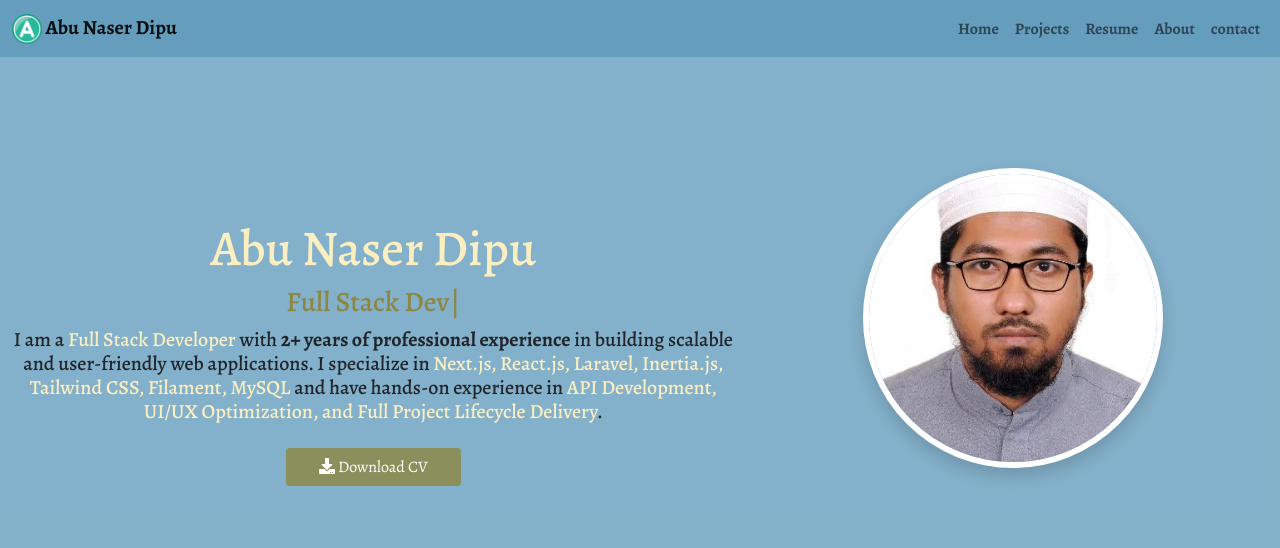
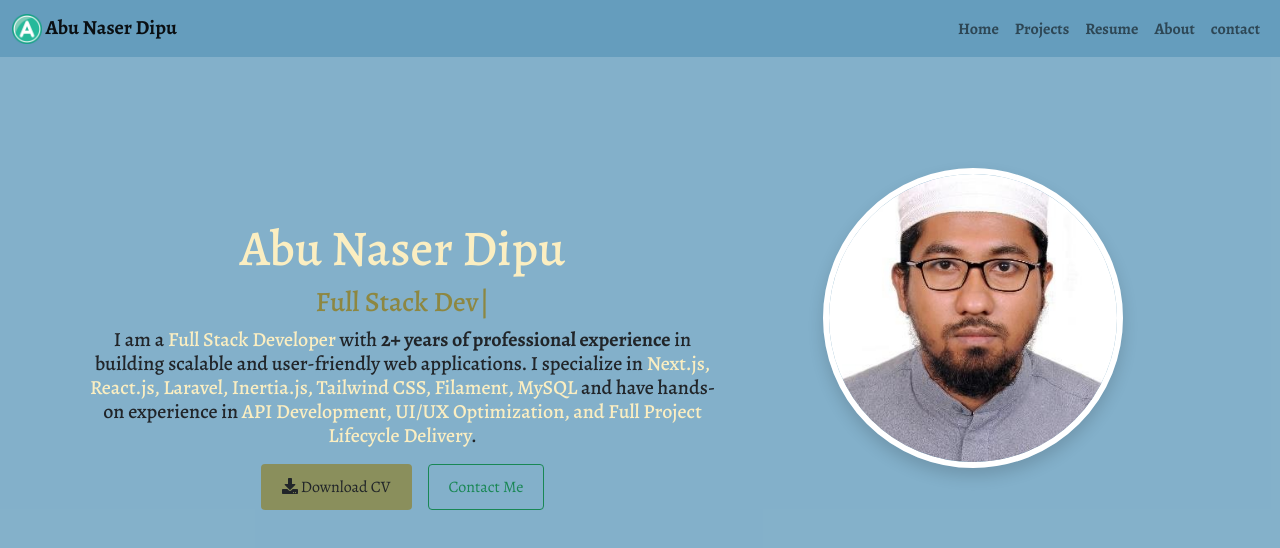
Before and after one commit to abunaserdipu/abu-naser-website, a React (Create React App) app: page / in a window 1280 px wide. Shown: the top 548 px of the page. Built offline with nearby package versions, Linux system fonts and the light colour scheme.

Commit message:
:chart_with_upwards_trend: All pages add contact me button & new cv download link

```diff
--- a/src/components/About.js
+++ b/src/components/About.js
@@ -10,6 +10,7 @@ import {
   faGithub,
 } from "@fortawesome/free-brands-svg-icons";
 import Navbar from "./Navbar";
+import { Link } from "react-router-dom";
 import { faDatabase, faDownload } from "@fortawesome/free-solid-svg-icons";
 
 const About = () => {
@@ -52,34 +53,22 @@ const About = () => {
               , I aim to deliver solutions that are both technically strong and
               user-focused.
             </p>
-            {/* <div className="flex justify-content-center gap-3">
-              <button className="btn btn-portfolio my-3">
-                <a
-                  href="https://drive.google.com/file/d/1gjvpFcnKkBbfI0lfeYg0WsT5mNxv3Wbn/view?usp=sharing"
-                  style={{ borderRadius: "30px", padding: "10px 20px" }}
-                >
-                  <FontAwesomeIcon icon={faDownload} /> Download CV
-                </a>
-              </button>
-              <a href="/contact" className="btn btn-outline-success">
-                Contact Me
-              </a>
-            </div> */}
+
             <div className="d-flex justify-content-center gap-3 my-3">
               <a
-                href="https://drive.google.com/uc?export=download&id=1SyNRXt3L8pmyIFKkxocDXxeNYdYDlsTQ"
+                href="https://drive.google.com/uc?export=download&id=1gjvpFcnKkBbfI0lfeYg0WsT5mNxv3Wbn"
                 className="btn btn-portfolio"
                 style={{ padding: "10px 20px" }}
               >
                 <FontAwesomeIcon icon={faDownload} /> Download CV
               </a>
-              <a
-                href="/contact"
+              <Link
+                to="/contact"
                 className="btn btn-outline-success"
                 style={{ padding: "10px 20px" }}
               >
                 Contact Me
-              </a>
+              </Link>
             </div>
           </div>
 
--- a/src/components/Banner.js
+++ b/src/components/Banner.js
@@ -4,12 +4,13 @@ import { FontAwesomeIcon } from "@fortawesome/react-fontawesome";
 import { faDownload } from "@fortawesome/free-solid-svg-icons";
 import ParticlesBg from "particles-bg";
 import Typewriter from "typewriter-effect";
+import { Link } from "react-router-dom";
 import "./Banner.css";
 
 const Banner = () => {
   return (
     <section style={{ minHeight: "100vh" }} className="banner-bg">
-      <div className="container-fluid text-center">
+      <div className="container text-center">
         <div className="row">
           <div className="col-md-7 my-5">
             <div className="banner">
@@ -52,14 +53,22 @@ const Banner = () => {
                 .
               </h5>
 
-              <button className="btn btn-portfolio my-3">
+              <div className="d-flex justify-content-center gap-3 my-3">
                 <a
-                  href="https://drive.google.com/file/d/1gjvpFcnKkBbfI0lfeYg0WsT5mNxv3Wbn/view?usp=sharing"
-                  style={{ borderRadius: "30px", padding: "10px 20px" }}
+                  href="https://drive.google.com/uc?export=download&id=1gjvpFcnKkBbfI0lfeYg0WsT5mNxv3Wbn"
+                  className="btn btn-portfolio"
+                  style={{ padding: "10px 20px" }}
                 >
                   <FontAwesomeIcon icon={faDownload} /> Download CV
                 </a>
-              </button>
+                <Link
+                  to="/contact"
+                  className="btn btn-outline-success"
+                  style={{ padding: "10px 20px" }}
+                >
+                  Contact Me
+                </Link>
+              </div>
             </div>
           </div>
           <div className="col-md-5 my-5">
--- a/src/components/Projects.js
+++ b/src/components/Projects.js
@@ -10,6 +10,8 @@ import VerifyApiImg from "../images/verification.png";
 import CourierImg from "../images/courier.png";
 import EnrollmentImg from "../images/enrollment.png";
 import Navbar from "./Navbar";
+import { FontAwesomeIcon } from "@fortawesome/react-fontawesome";
+import { faDownload } from "@fortawesome/free-solid-svg-icons";
 
 const HomeProjects = () => {
   const projects = [
@@ -67,8 +69,7 @@ const HomeProjects = () => {
                 />
                 <h5 className="my-2">{project.title}</h5>
                 <p>
-                    <span className="fw-bold">Technologies:</span>{" "}
-                    {project.tech}
+                  <span className="fw-bold">Technologies:</span> {project.tech}
                 </p>
                 <p className="small flex-grow-1">{project.desc}</p>
                 {/* <button className="btn btn-portfolio">
@@ -78,6 +79,23 @@ const HomeProjects = () => {
             </div>
           ))}
         </div>
+
+        <div className="d-flex justify-content-center gap-3 my-3">
+          <a
+            href="https://drive.google.com/uc?export=download&id=1gjvpFcnKkBbfI0lfeYg0WsT5mNxv3Wbn"
+            className="btn btn-portfolio"
+            style={{ padding: "10px 20px" }}
+          >
+            <FontAwesomeIcon icon={faDownload} /> Download CV
+          </a>
+          <Link
+            to="/contact"
+            className="btn btn-outline-success"
+            style={{ padding: "10px 20px" }}
+          >
+            Contact Me
+          </Link>
+        </div>
       </div>
     </div>
   );
--- a/src/components/Resume.js
+++ b/src/components/Resume.js
@@ -1,5 +1,6 @@
 import React from "react";
 import Navbar from "./Navbar";
+import { Link } from "react-router-dom";
 import { FontAwesomeIcon } from "@fortawesome/react-fontawesome";
 import { faDownload, faCalendarAlt } from "@fortawesome/free-solid-svg-icons";
 
@@ -177,15 +178,21 @@ const Resume = () => {
         </div>
 
         {/* Resume Download */}
-        <div className="text-center">
-          <button className="btn btn-portfolio my-3">
-            <a
-              href="https://drive.google.com/file/d/1gjvpFcnKkBbfI0lfeYg0WsT5mNxv3Wbn/view?usp=sharing"
-              style={{ borderRadius: "30px", padding: "10px 20px" }}
-            >
-              <FontAwesomeIcon icon={faDownload} /> Download CV
-            </a>
-          </button>
+        <div className="d-flex justify-content-center gap-3 my-3">
+          <a
+            href="https://drive.google.com/uc?export=download&id=1gjvpFcnKkBbfI0lfeYg0WsT5mNxv3Wbn"
+            className="btn btn-portfolio"
+            style={{ padding: "10px 20px" }}
+          >
+            <FontAwesomeIcon icon={faDownload} /> Download CV
+          </a>
+          <Link
+            to="/contact"
+            className="btn btn-outline-success"
+            style={{ padding: "10px 20px" }}
+          >
+            Contact Me
+          </Link>
         </div>
       </div>
     </div>
```
Lines whose indentation alone changed are shown as unchanged.
